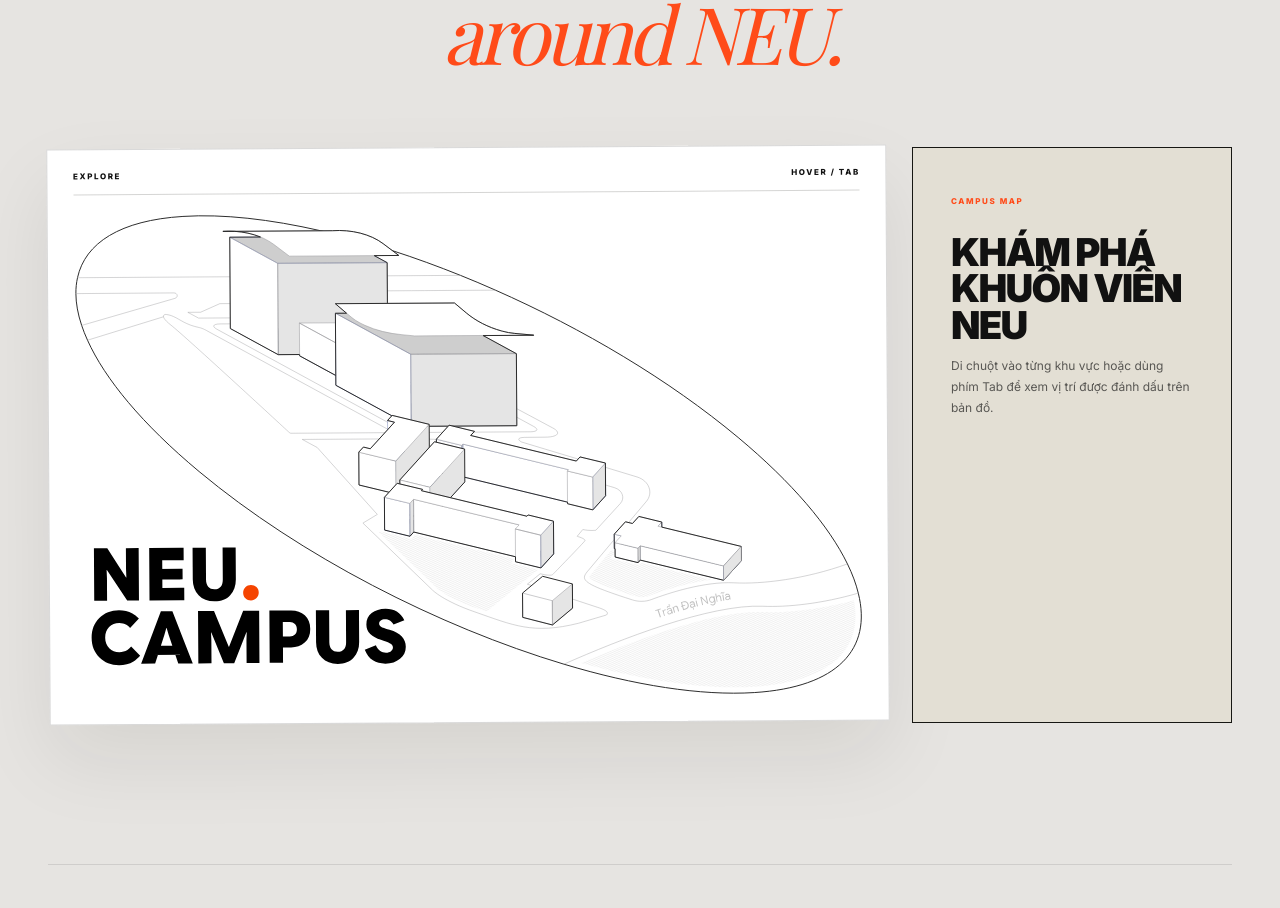
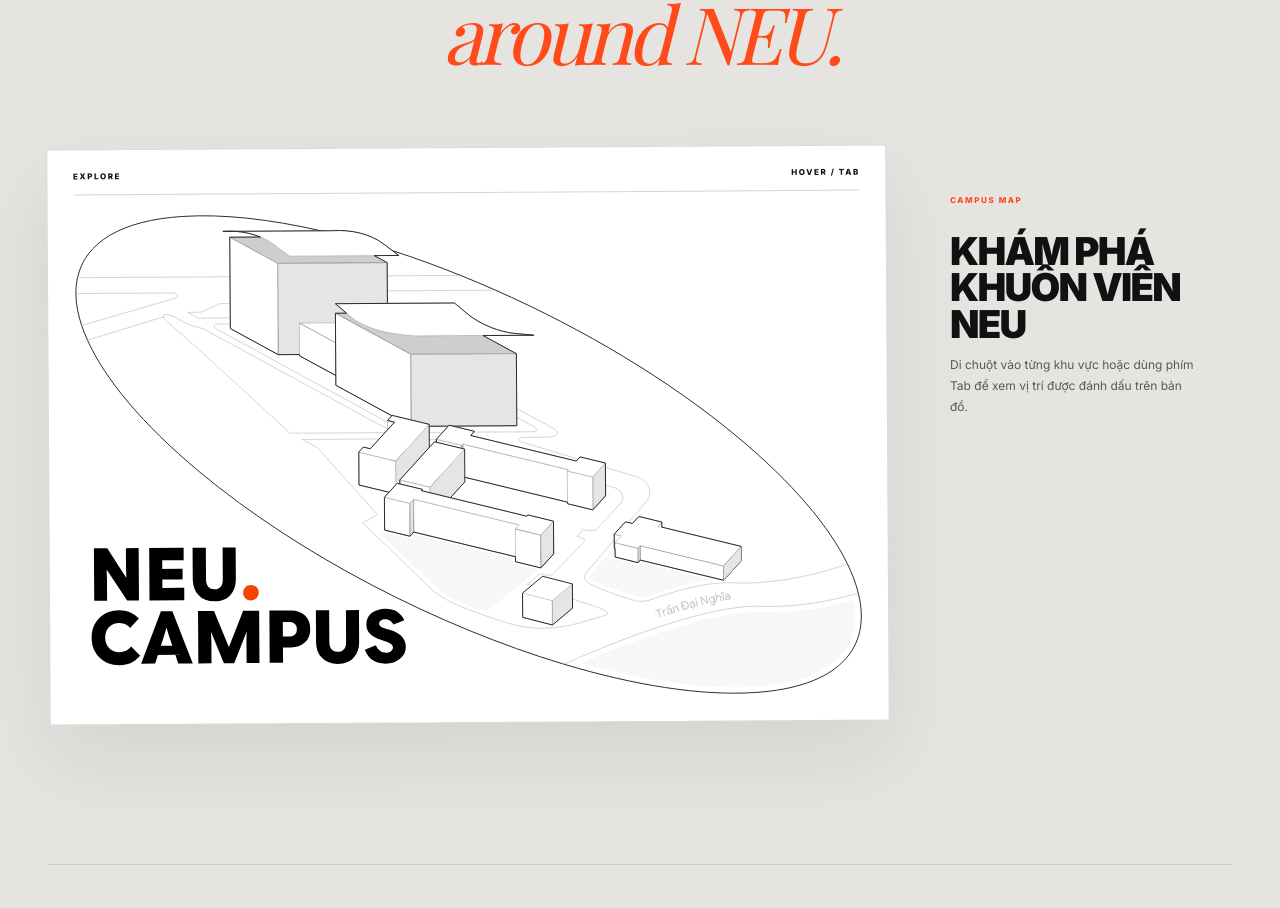
Before and after one commit to qviuqh/portfolio, a React (Vite) app: page /graduation-ceremony in a window 1280 px wide. Shown: the part 1251-2159 px from the top of the page. Built offline with nearby package versions, Linux system fonts and the light colour scheme; a web font is replaced by a local one.

Commit message:
Complated campus map

```diff
--- a/src/index.css
+++ b/src/index.css
@@ -485,31 +485,21 @@
   justify-content: space-between;
   padding: clamp(26px, 3vw, 38px);
   overflow: hidden;
-  border: 1px solid var(--grad-ink);
-  background: #e3dfd4;
-  transition: background-color 220ms ease, color 220ms ease;
+  border: none;
+  background: transparent;
 }
 
 .graduation-campus-info::before {
-  content: '';
-  position: absolute;
-  top: 0;
-  right: 0;
-  left: 0;
-  height: 5px;
-  background: var(--grad-orange);
-  transform: scaleX(0);
-  transform-origin: left;
-  transition: transform 260ms cubic-bezier(.22, 1, .36, 1);
+  display: none;
 }
 
 .graduation-campus-info[data-active='true'] {
-  background: var(--grad-ink);
-  color: #f3efe6;
+  background: transparent;
+  color: inherit;
 }
 
 .graduation-campus-info[data-active='true']::before {
-  transform: scaleX(1);
+  transform: none;
 }
 
 .graduation-campus-type {
```
